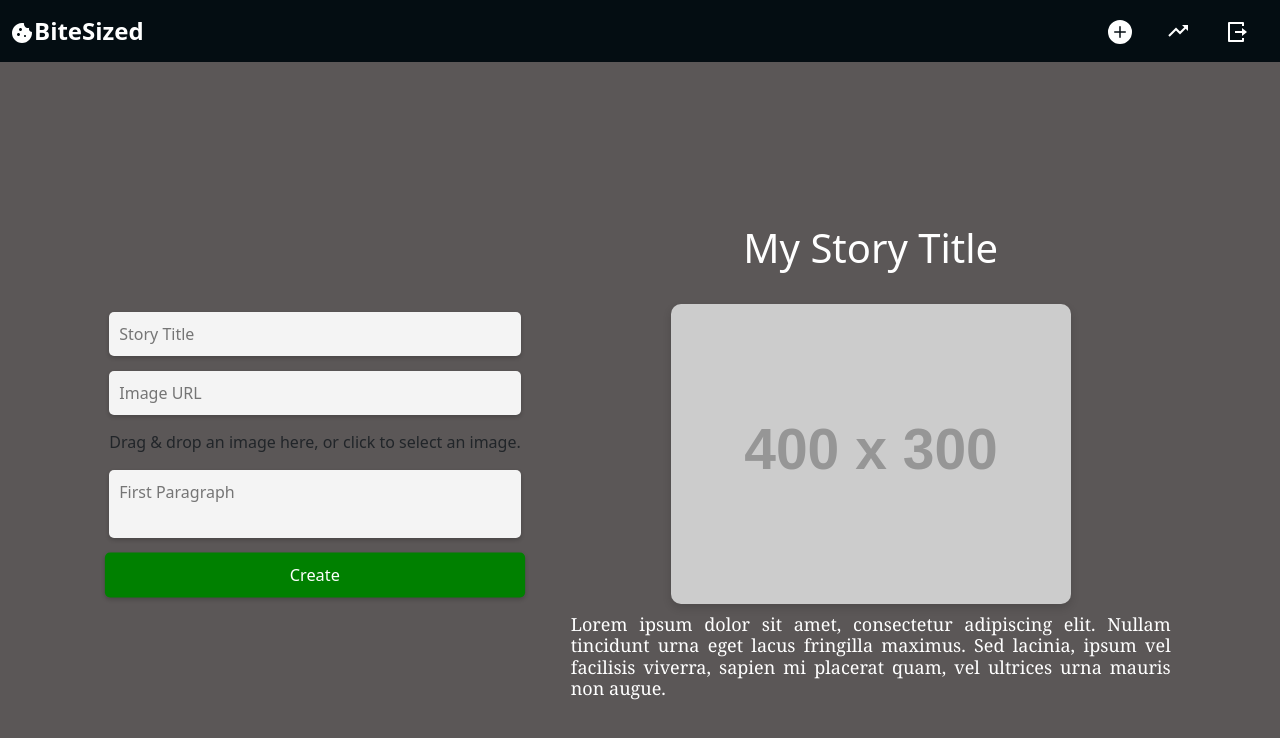
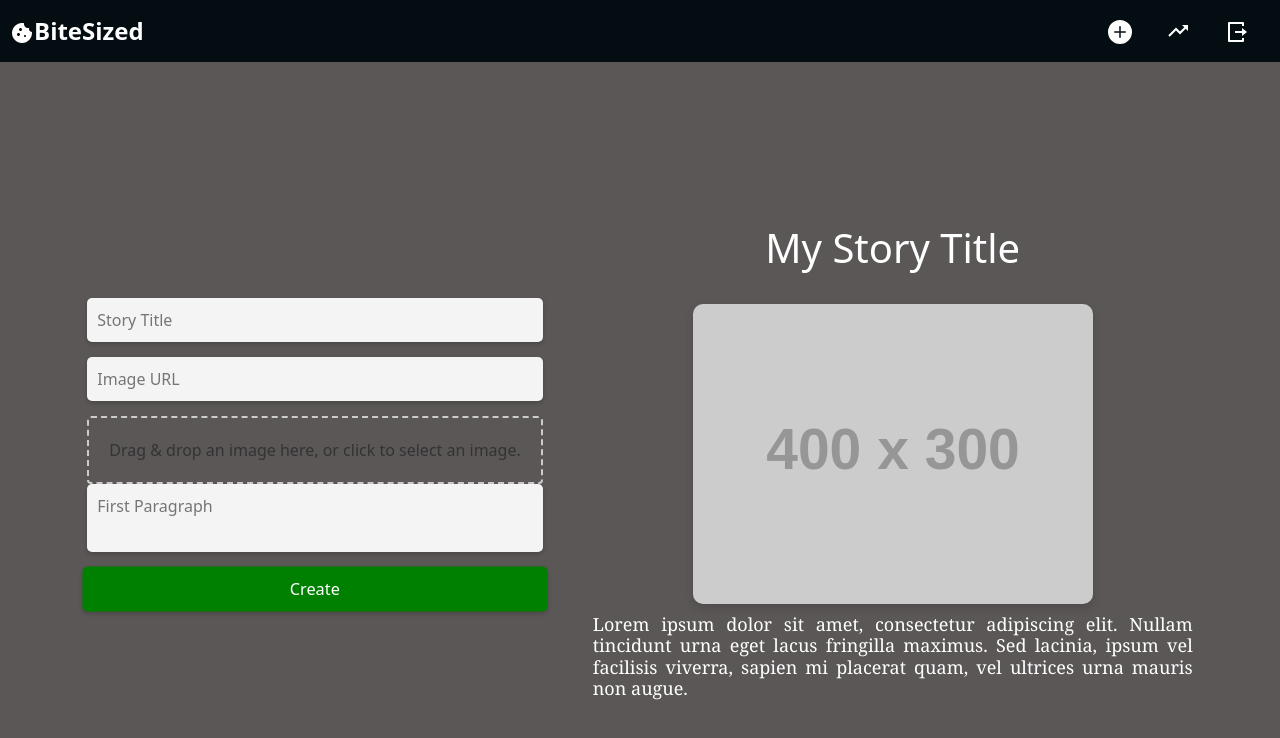
Before and after one commit to Rafl27/biteSized-app, a React (Vite) app: page /create in a window 1280 px wide. Shown: the top 738 px of the page. Built offline with nearby package versions, Linux system fonts and the light colour scheme.

Commit message:
dropzone styles.

```diff
--- a/src/pages/createStory/CreateStory.css
+++ b/src/pages/createStory/CreateStory.css
@@ -166,3 +166,44 @@ textarea:focus {
   max-width: 600px; /* Adjust the value as per your desired width */
   margin: 0 auto; /* Center the paragraph within its container */
 }
+
+.dropzone {
+  border: 2px dashed #ccc;
+  border-radius: 4px;
+  padding: 20px;
+  text-align: center;
+  cursor: pointer;
+  transition: border-color 0.3s ease;
+}
+
+.dropzone:hover {
+  border-color: #007bff; /* Change border color on hover */
+}
+
+/* Style for the dropzone message */
+.dropzone p {
+  margin: 0;
+  font-size: 16px;
+  color: #333;
+}
+
+/* Style for accepted files section */
+.accepted-files {
+  margin-top: 20px;
+}
+
+.accepted-files p {
+  font-size: 14px;
+  color: #888;
+}
+
+.accepted-files ul {
+  list-style-type: none;
+  margin: 0;
+  padding: 0;
+}
+
+.accepted-files li {
+  font-size: 14px;
+  color: #555;
+}
```
